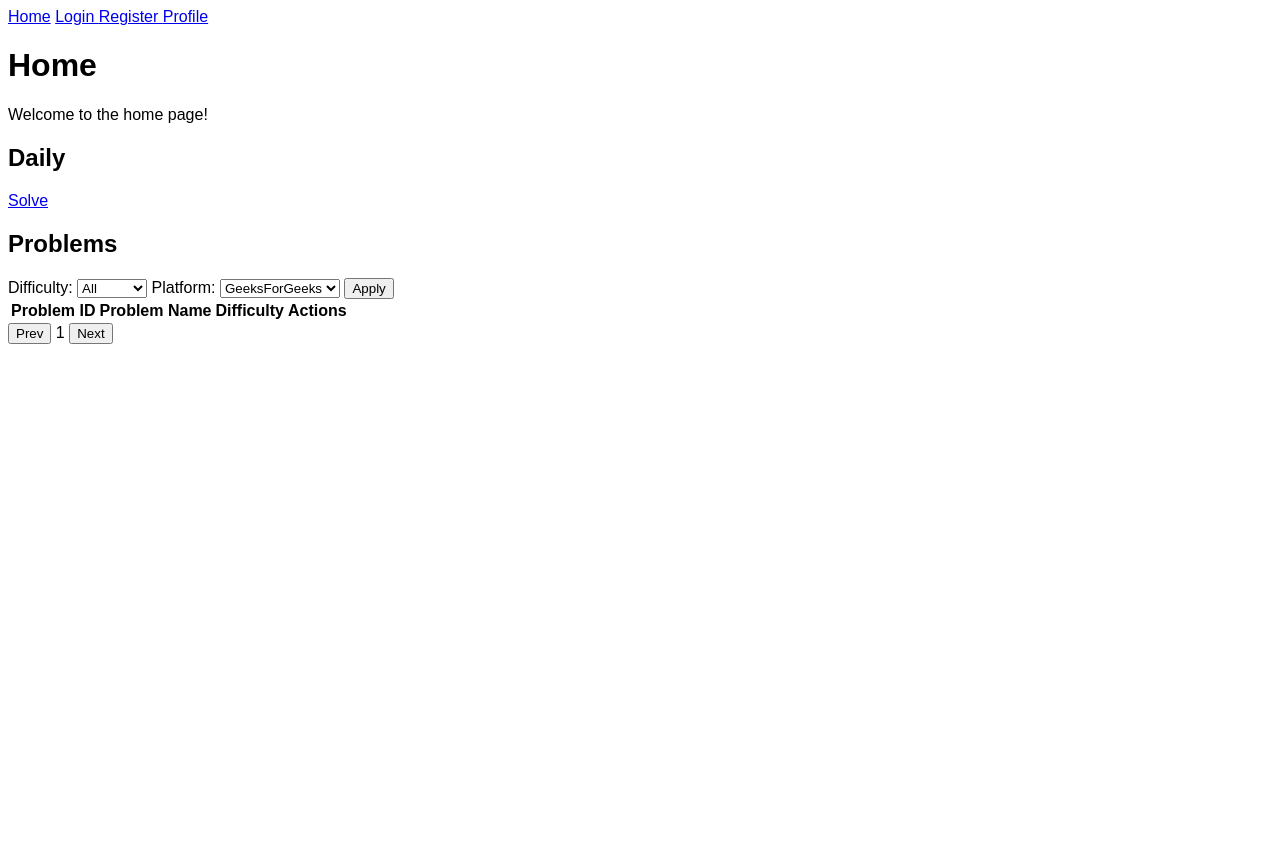
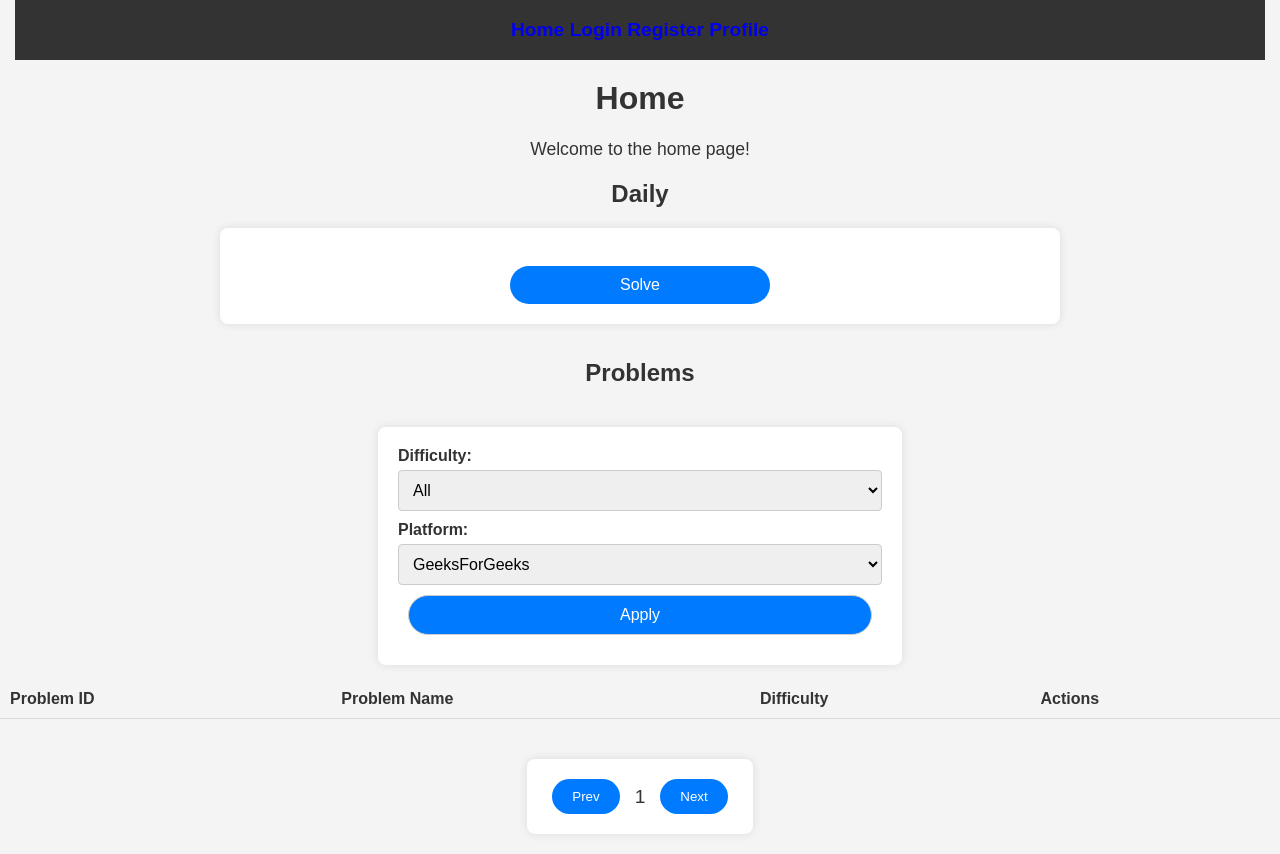
Before and after one commit to P-Pratik/CodeHub, a Flask app: page / in a window 1280 px wide. Before the commit the page ends 344 px from the top, so only its background shows below. Run offline with Flask 3, Linux system fonts and the light colour scheme; data that the repository does not hold is empty.

Commit message:
Added styles

```diff
--- a/static/css/main.css
+++ b/static/css/main.css
@@ -1,3 +1,159 @@
 body{
-    font-family: sans-serif;
+    font-family: 'Arial', sans-serif;
+    margin: 0;
+    padding: 0;
+    background-color: #f4f4f4;
+    color: #333333;
 }
+
+.nav{
+    background-color: #333333;
+    padding: 1em;
+    text-align: center;
+    color: #ffffff;
+    margin: 0 15px;
+    text-decoration: none;
+    font-size: 1.2em;
+}
+
+.nav a{
+    text-decoration: none;
+    font-weight: bold;
+}
+
+h1, h2, h3{
+    color: #333333;
+    text-align: center;
+}
+
+h1{
+    margin-top: 20px;
+}
+
+p{
+    text-align: center;
+    font-size: 1.1em;
+}
+
+.daily-container, .filterForm, .problems-container, .pagination{
+    max-width: 800px;
+    margin: 20px auto;
+    padding: 20px;
+    background: #ffffff;
+    border-radius: 8px;
+    box-shadow: 0 0 10px rgba(0, 0, 0, 0.1);
+}
+
+.daily-container, .filterForm, .problems-container{
+    margin-bottom: 15px;
+}
+
+.allproblems a{
+    background: #007BFF;
+    color: #ffffff;
+    cursor: pointer;
+    padding: 5px;
+    text-decoration: none;
+    font-weight: bold;
+    border-radius: 100px;
+}
+
+.daily-container div a, .problems-container a{
+    display: block;
+    background: #007BFF;
+    color: #ffffff;
+    text-align: center;
+    padding: 10px;
+    border-radius: 4px;
+    text-decoration: none;
+}
+
+.daily-container div a{
+    margin-right: auto;
+    margin-left: auto;
+    width: 30%;
+    border-radius: 100px;
+}
+
+.daily-container div a:hover, .problems-container a:hover{
+    background: #0056b3;
+}
+
+.filterForm{
+    display: flex;
+    flex-wrap: wrap;
+    justify-content: space-between;
+}
+
+.filterForm label{
+    flex: 1 0 100%;
+    margin-bottom: 5px;
+    font-weight: bold;
+}
+
+.filterForm select, .filterForm button{
+    flex: 1 0 48%;
+    margin-bottom: 10px;
+    padding: 10px;
+    font-size: 1em;
+    border: 1px solid #ccc;
+    border-radius: 4px;
+}
+
+.allproblems{
+    display: flex;
+    flex-direction: column;
+    align-items: center;
+    justify-content: center;
+
+}
+
+#apply{
+    background: #007BFF;
+    color: #ffffff;
+    cursor: pointer;
+    border-radius: 100px;
+    margin-left: 10px;
+    margin-right: 10px;
+}
+
+table{
+    width: 100%;
+    border-collapse: collapse;
+    margin-bottom: 20px;
+}
+
+th, td{
+    text-align: left;
+    padding: 10px;
+    border-bottom: 1px solid #dddddd;
+}
+
+th{
+    background: #f4f4f4;
+}
+
+.pagination{
+    display: flex;
+    justify-content: center;
+    align-items: center;
+}
+
+.pagination button{
+    padding: 10px 20px;
+    margin: 0 5px;
+    background: #007BFF;
+    color: #ffffff;
+    border: none;
+    border-radius: 100px;
+    cursor: pointer;
+}
+
+.pagination button:hover{
+    background: #0056b3;
+}
+
+.pagination span{
+    font-size: 1.2em;
+    margin: 0 10px;
+}
```
